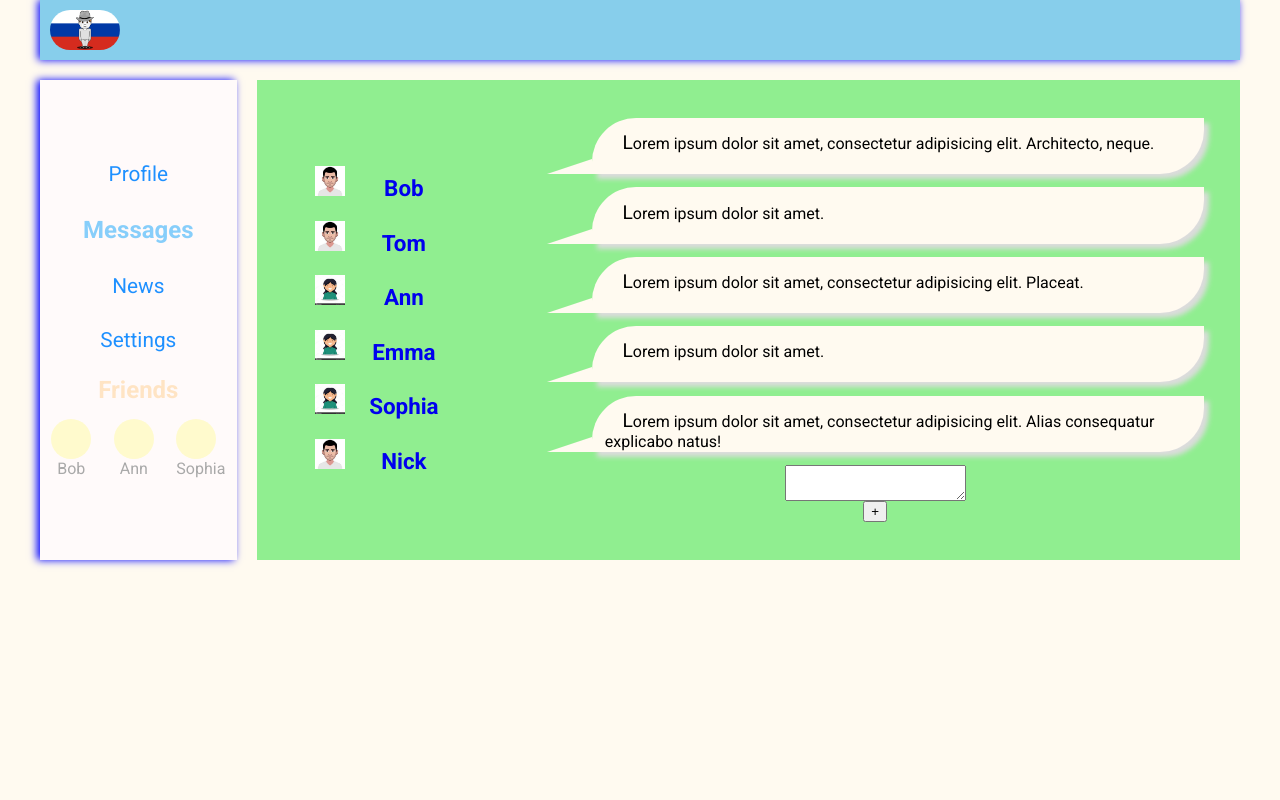
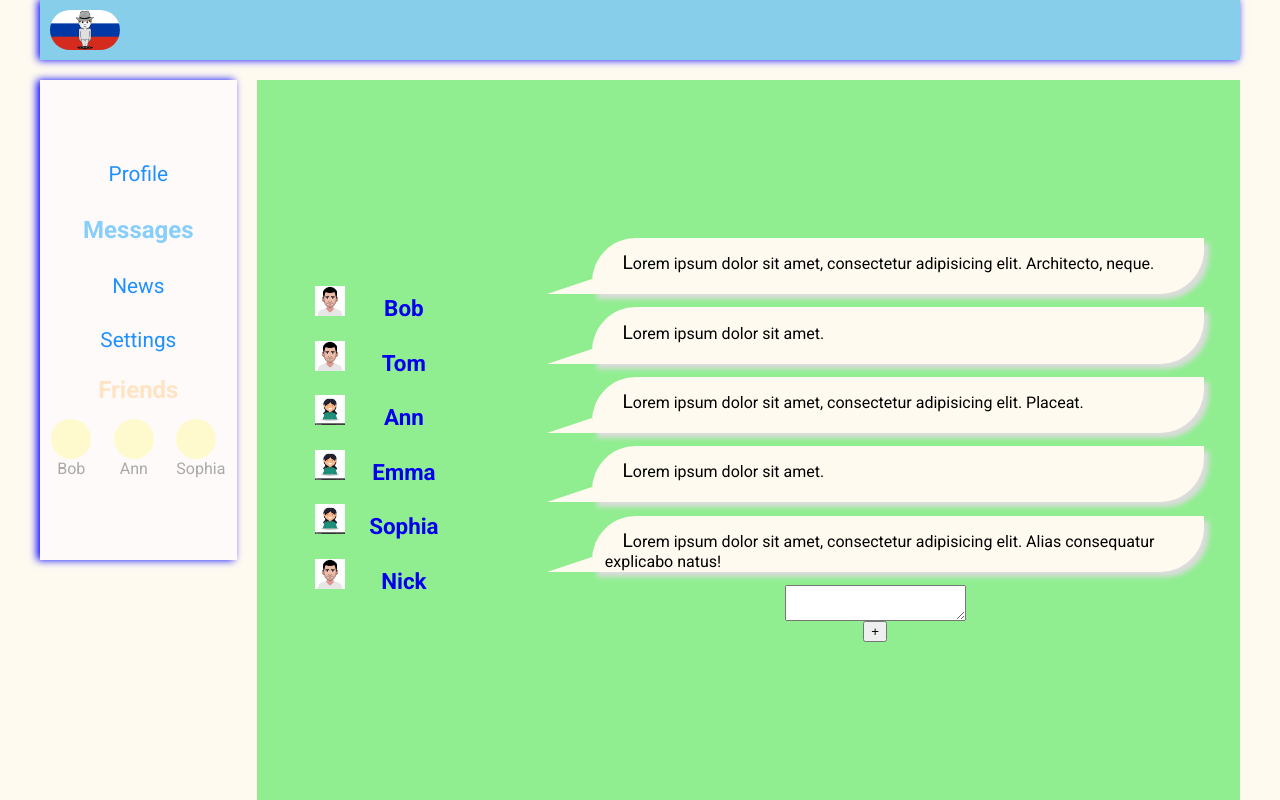
Before and after one commit to Lelik7777/social_network_2021, a React (Create React App) app: page /Dialogs in a window 1280 px wide. Built offline with nearby package versions, Linux system fonts and the light colour scheme.

Commit message:
add lesson 33(rerender() and rerender.tsx)

```diff
--- a/src/components/content/dialogs/Dialogs.module.css
+++ b/src/components/content/dialogs/Dialogs.module.css
@@ -1,6 +1,6 @@
 .dialogs {
     background-color: lightgreen;
-    height: 60vh;
+    height:90vh;
     display: flex;
     flex-direction: row;
 }
--- a/src/components/content/dialogs/Dialogs.tsx
+++ b/src/components/content/dialogs/Dialogs.tsx
@@ -23,7 +23,7 @@ export function Dialogs({data, callBack2}: DialogsType) {
     const ref = React.createRef<HTMLTextAreaElement>();
 
     const onClick = () => {
-        callBack2(ref.current?.value)
+        callBack2(ref.current?.value);
     };
     return (
         <div className={o.dialogs}>
--- a/src/index.tsx
+++ b/src/index.tsx
@@ -1,17 +1,11 @@
 import React from 'react';
-import ReactDOM from 'react-dom';
 import './index.css';
-import App from './App';
 import reportWebVitals from './reportWebVitals';
 import 'typeface-roboto';
+import {rerender} from './rerender';
 import {state} from './redux/state';
-import {addPost,addMessage} from './redux/state';
 
-ReactDOM.render(
-    <App data={state} callBack={addPost} callBack2={addMessage}/>,
-    document.getElementById('root')
-);
-
+rerender(state);
 // If you want to start measuring performance in your app, pass a function
 // to log results (for example: reportWebVitals(console.log))
 // or send to an analytics endpoint. Learn more: https://bit.ly/CRA-vitals
--- a/src/redux/state.ts
+++ b/src/redux/state.ts
@@ -1,5 +1,6 @@
 import img_g from './img/ava_girl.jpeg';
 import img_b from './img/ava_boy.jpeg';
+import {rerender} from '../rerender';
 
 export type DialogType = {
     id: number;
@@ -74,8 +75,10 @@ export const state: StateType = {
 export const addPost = (message: string | undefined) => {
     // debugger;
     state.dataProfile.posts.push({id: 4, message, like: 0});
+    rerender(state);
 }
-export const addMessage = (text:string|undefined) => {
+export const addMessage = (text: string | undefined) => {
 
-state.dataDialogs.messages.push({id:6,text});
+    state.dataDialogs.messages.push({id: 6, text});
+    rerender(state);
 }
--- /dev/null
+++ b/src/rerender.tsx
@@ -0,0 +1,15 @@
+import ReactDOM from 'react-dom';
+import App from './App';
+
+import React from 'react';
+import {StateType} from './redux/state';
+import {addMessage, addPost} from './redux/state';
+
+
+export const rerender = (state: StateType) => {
+    ReactDOM.render(
+        <App data={state} callBack={addPost} callBack2={addMessage}/>,
+        document.getElementById('root')
+    );
+
+}
```
